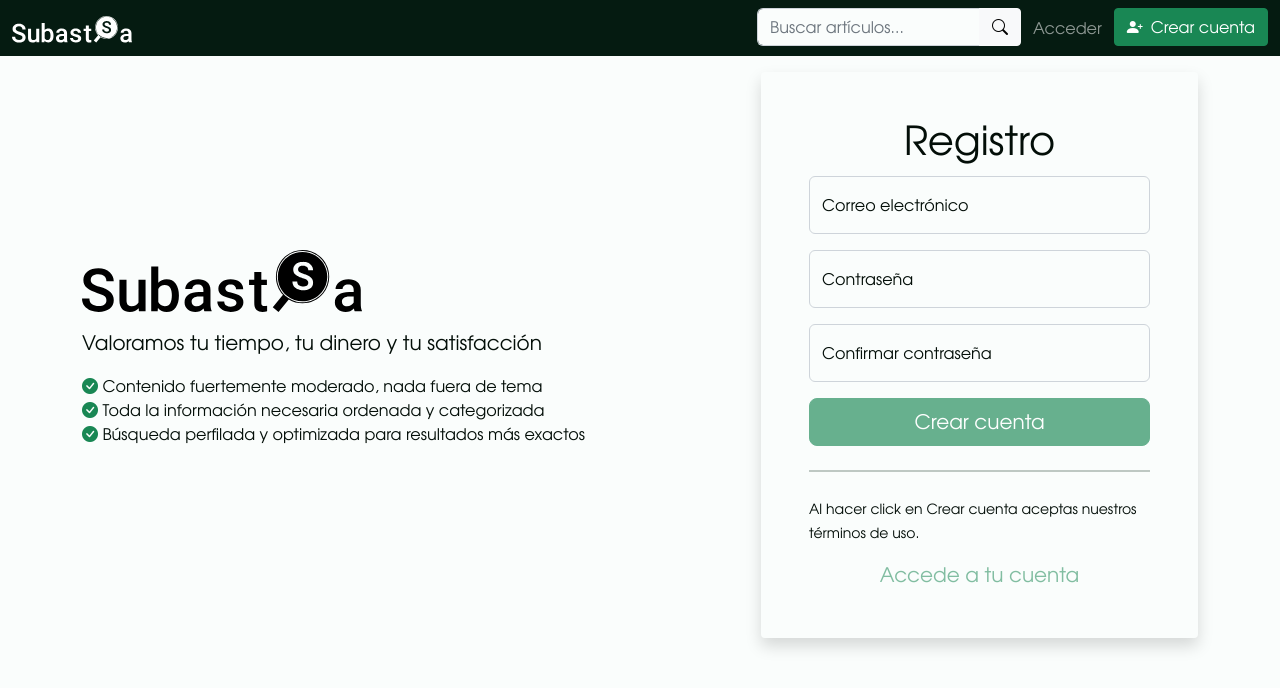
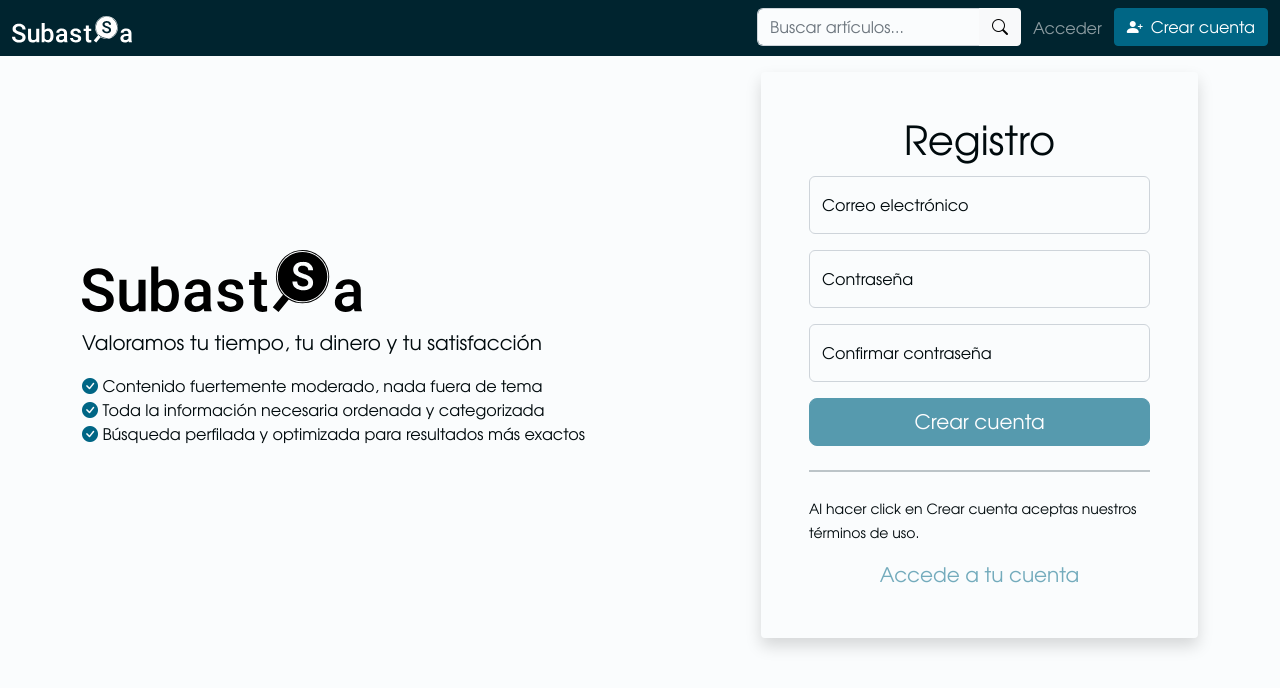
Before and after one commit to wonddark/mercadi, a React (Create React App) app: page / in a window 1280 px wide. Shown: the top 688 px of the page. Built offline with nearby package versions, Linux system fonts and the light colour scheme; no server answers.

Commit message:
Changed the primary color for a custom shade of teal

```diff
--- a/src/theme/main.scss
+++ b/src/theme/main.scss
@@ -7,13 +7,13 @@
 
 $variable-prefix: s-;
 $font-family-sans-serif: "URW Gothic L", sans-serif;
-$green: #198754;
-$primary: $green;
+$p-color: #006685;
+$primary: $p-color;
 $red: #dc3545;
 $danger: $red;
 $gray-600: #6c757d;
 $info: $gray-600;
-$navbar-dark: shade-color($primary, 80%);
+$navbar-dark: shade-color($primary, 65%);
 $dropdown-dark-bg: $navbar-dark;
 $body-bg: tint-color($primary, 98%);
 $body-color: shade-color($primary, 90%);
```
Also changed, not shown: public/theme/main.css, 1 other file (tests, documents, lock files or other folders).
